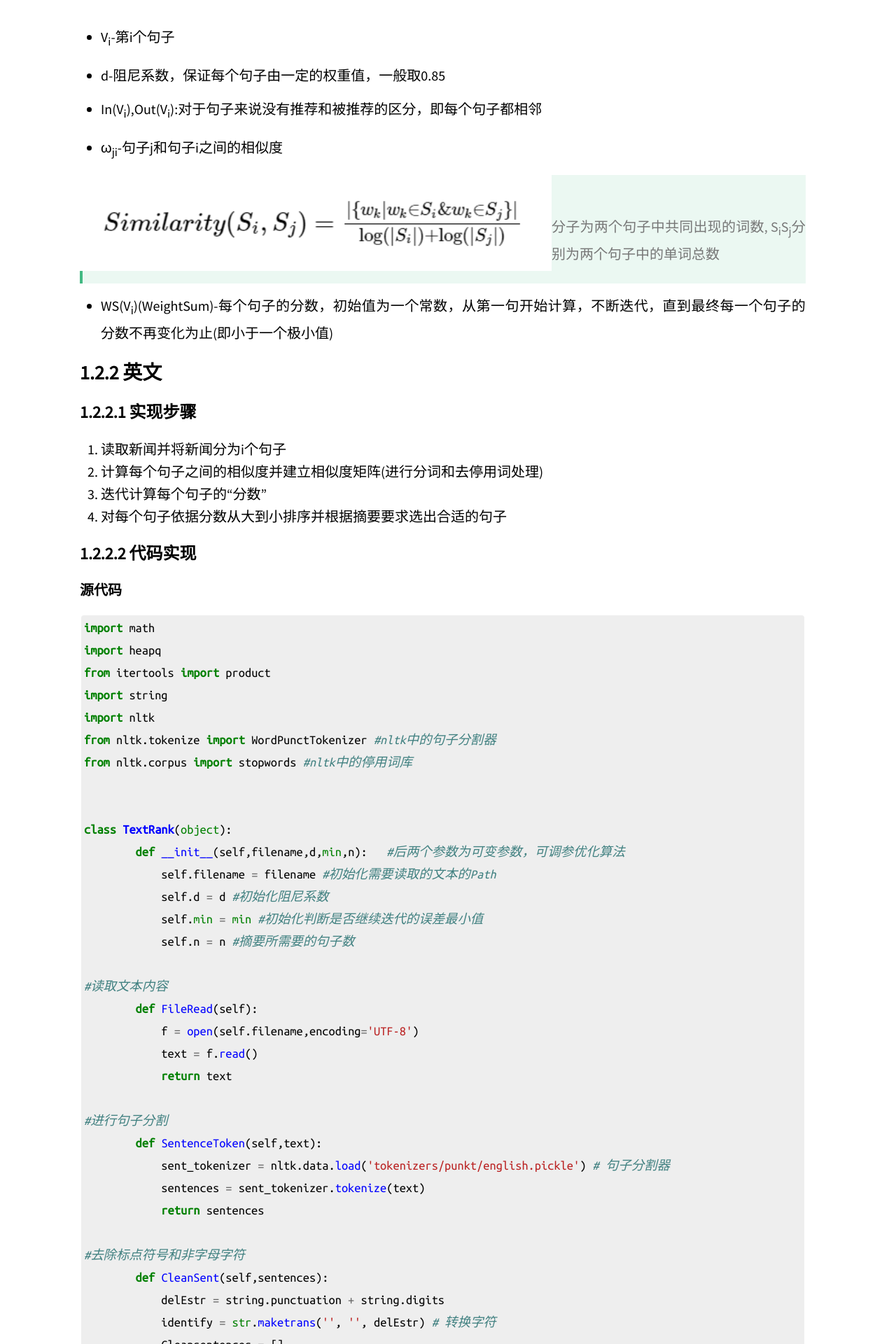
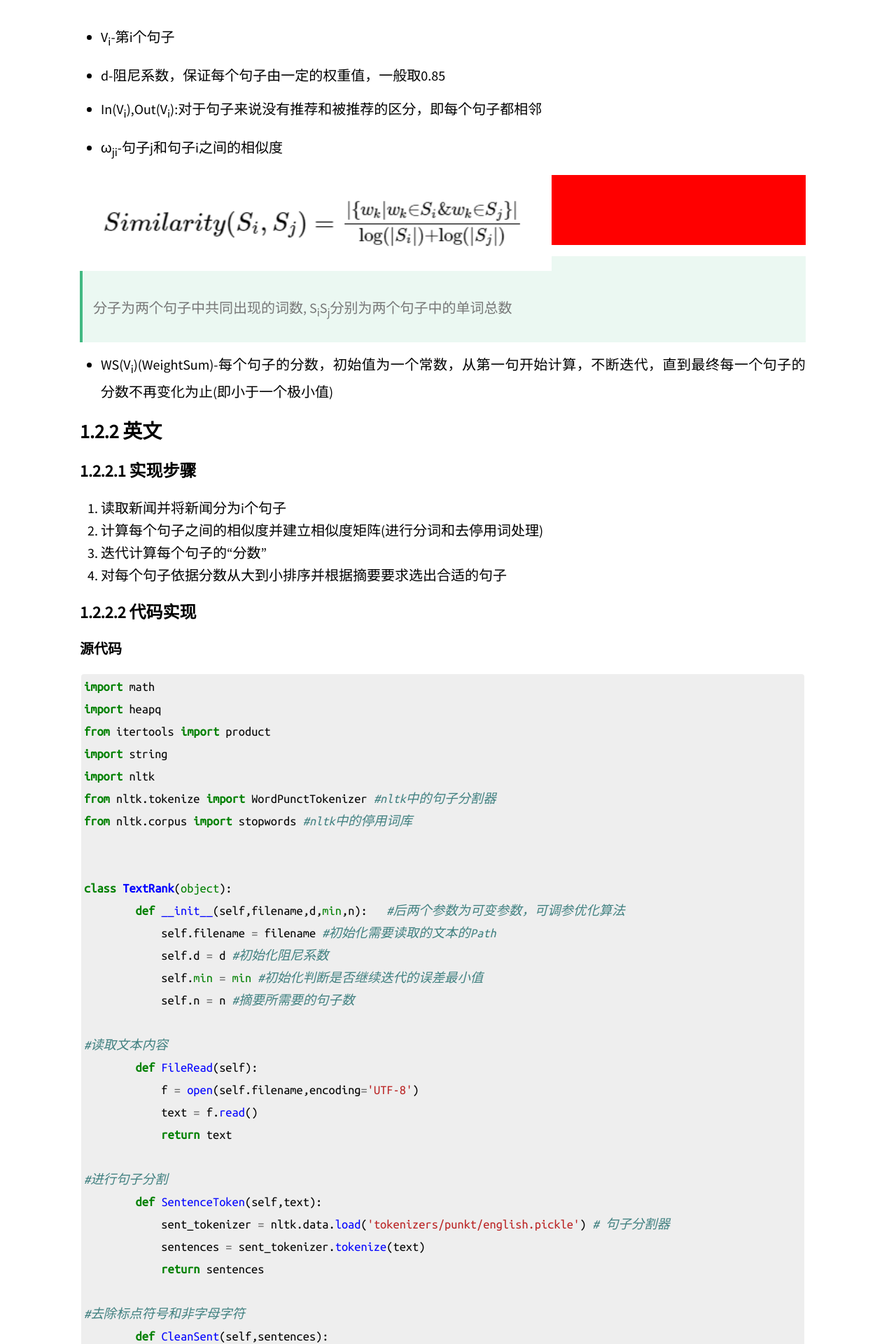
Before and after one commit to Cr7-joker/Cr7-joker.github.io, a Jekyll site: the page built from _posts/2019-02-06-News abstract extraction/2019-02-06-News abstract extraction.md, in a window 1280 px wide. Shown: the part 1213-3133 px from the top of the page at 70% size. Built offline with Jekyll 4.4.1, drawn with Linux system fonts in a browser that asks for light colours; our own code applies the rules of GitHub Pages for plain Markdown files; formulas are drawn with MathJax 3; a script that is not in the unit is left out.

Commit message:
try commit

```diff
--- a/_posts/2019-02-06-News abstract extraction/2019-02-06-News abstract extraction.md
+++ b/_posts/2019-02-06-News abstract extraction/2019-02-06-News abstract extraction.md
@@ -35,7 +35,7 @@ TextRank 算法是一种**用于文本的基于图**的排序算法。其基本
 * ω<sub>ji</sub>-句子j和句子i之间的相似度
 
 <img src="https://raw.githubusercontent.com/Cr7-joker/Cr7-joker.github.io/master/_posts/2019-02-06-News%20abstract%20extraction/assert/T2.png" width="65%" alt="相似度计算公式" align="left">
-<div height="3px" width="600px">
+<div style="height: 100px;background: red;">
 
 </div>>
  <br/>
```
